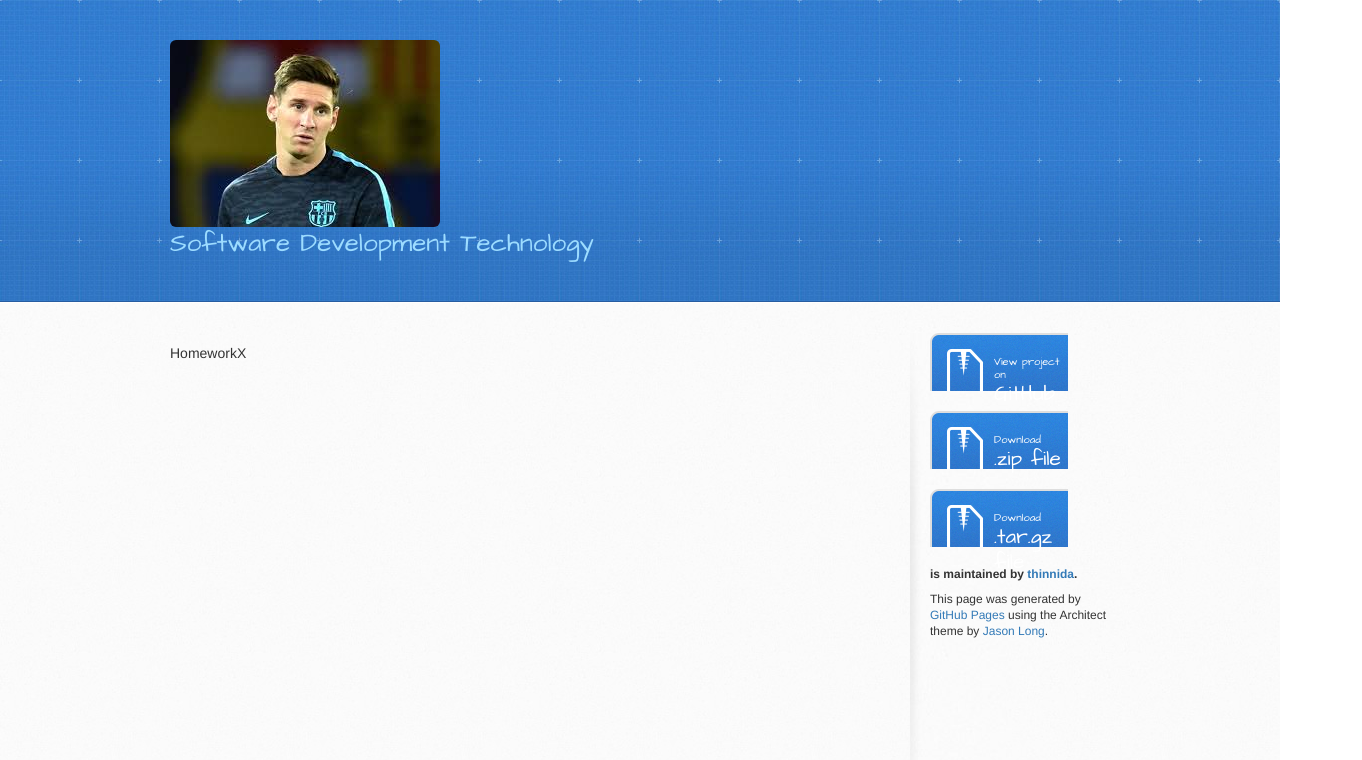
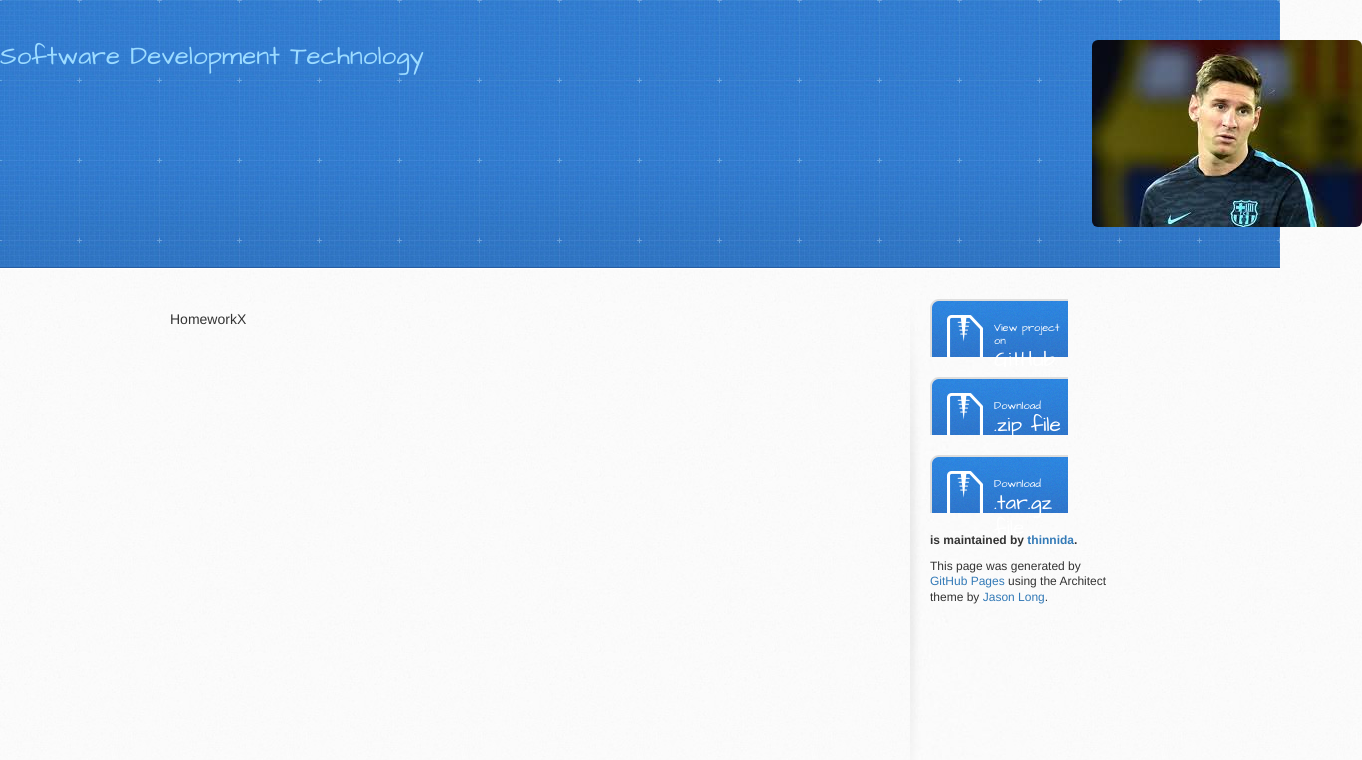
Before and after one commit to thinnida/homework, a plain HTML site: page index.html in a window 1280 px wide. Shown: the whole page, 1362 px wide, since content can reach past the window. Drawn offline with nearby package versions, Linux system fonts and the light colour scheme.

Commit message:
Update index.html

```diff
--- a/index.html
+++ b/index.html
@@ -26,9 +26,13 @@
 
   <body>
     <header>
-      <div class="inner">
+      <div class="row">
+        <div class="col-lg-10">
+        <h2>Software Development Technology</h2>
+        </div>
+        <div class="col-lg-2">
         <img class="img-rounded" src="images/messi.jpg">
-        <h2>Software Development Technology</h2>
+        </div>
       </div>
     </header>
 
```
